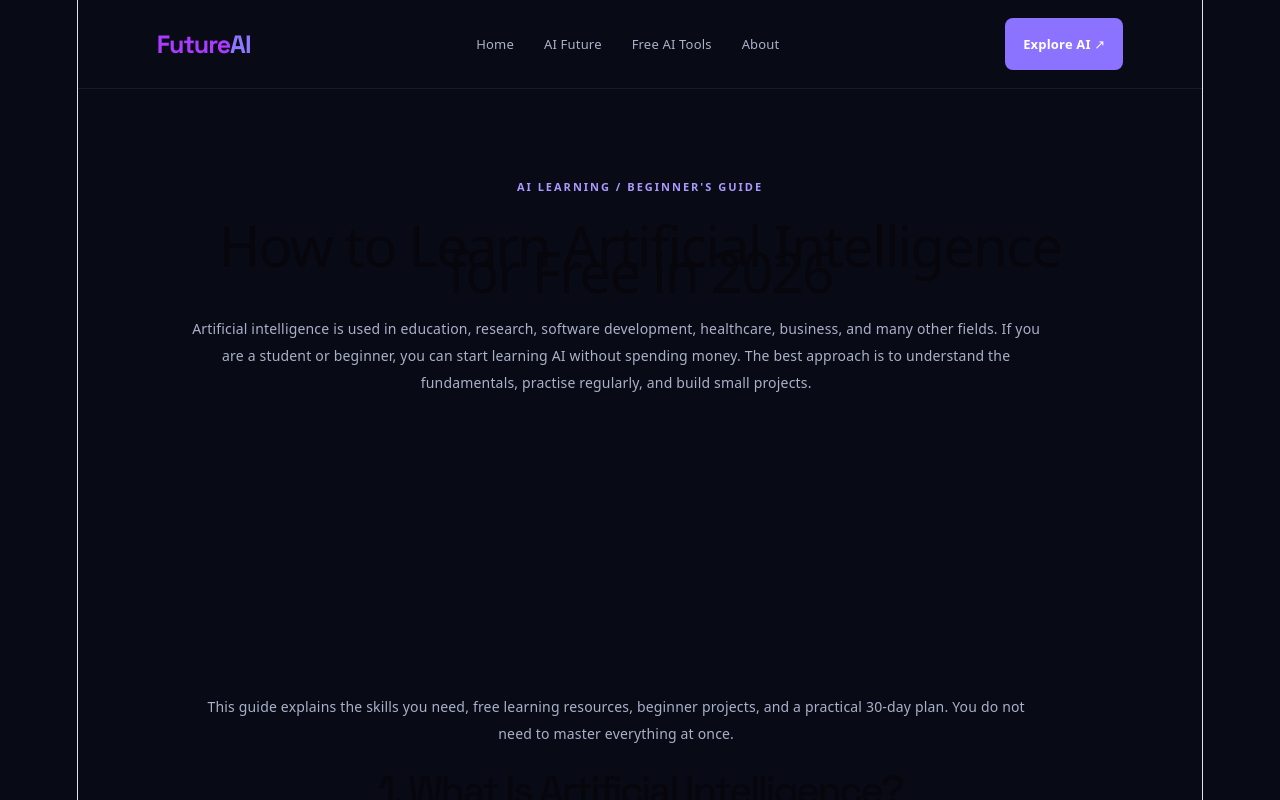
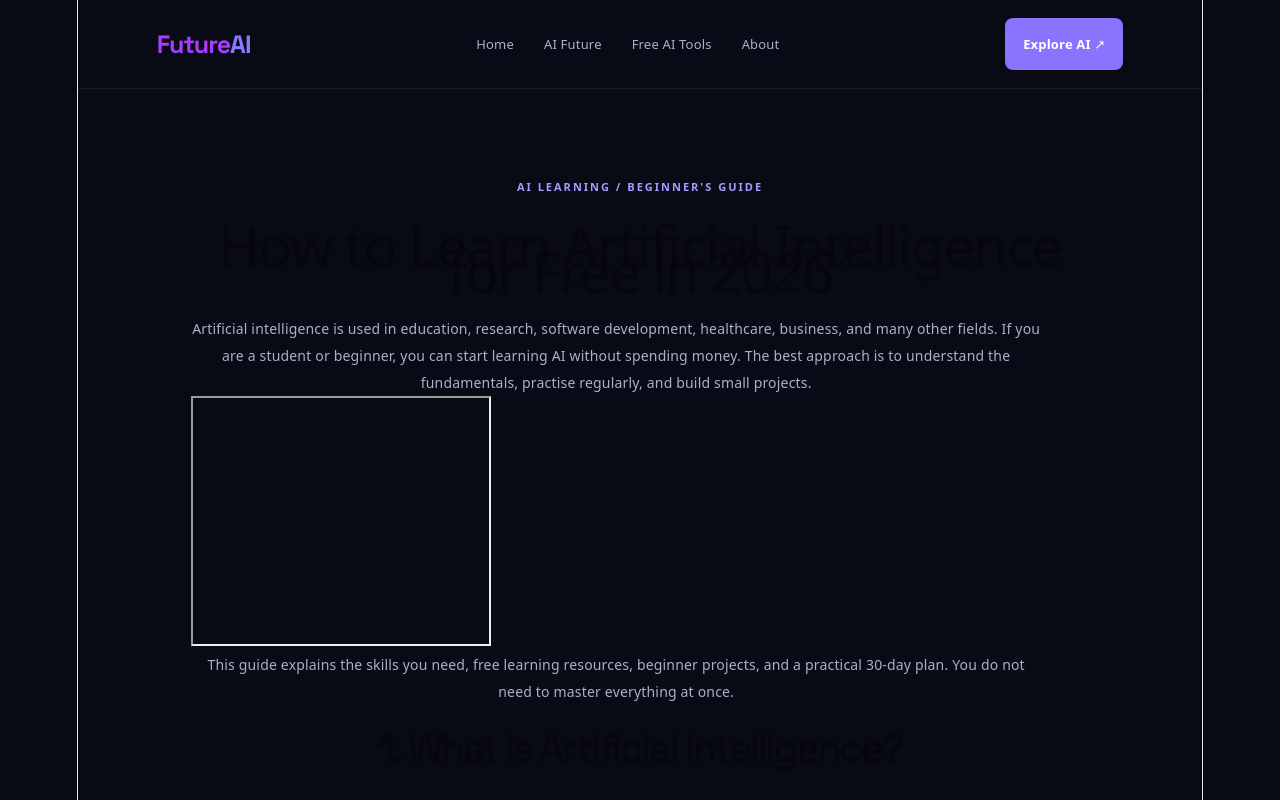
Before and after one commit to GOPISETTYBALAKRISHNA/future-ai, a React (Vite) app: page /learn-ai-for-free in a window 1280 px wide. Shown: the top 800 px of the page. Built offline with nearby package versions, Linux system fonts and the light colour scheme.

Commit message:
Integrate Adsterra ads

```diff
--- a/src/AdsterraAd.jsx
+++ b/src/AdsterraAd.jsx
@@ -1,66 +1,5 @@
-import { useEffect, useRef } from "react";
+import AdsterraMultiAd from "./AdsterraMultiAd.jsx";
 
-const AD_KEY = "e35f37e418a7eb6e5b9362ace3dbae69";
-let adInstanceCount = 0;
-
-export default function AdsterraAd() {
-  const adRef = useRef(null);
-  const instanceId = useRef(null);
-
-  if (instanceId.current === null) {
-    adInstanceCount += 1;
-    instanceId.current = adInstanceCount;
-  }
-
-  useEffect(() => {
-    const container = adRef.current;
-    if (!container) return;
-
-    container.replaceChildren();
-
-    const wrapper = document.createElement("div");
-    wrapper.id = `adsterra-slot-${instanceId.current}`;
-    wrapper.style.width = "300px";
-    wrapper.style.height = "250px";
-
-    container.appendChild(wrapper);
-
-    const configScript = document.createElement("script");
-    configScript.textContent = `
-      window.atOptions = {
-        key: "${AD_KEY}",
-        format: "iframe",
-        height: 250,
-        width: 300,
-        params: {}
-      };
-    `;
-
-    const adScript = document.createElement("script");
-    adScript.src = `https://bauval.org/22/${AD_KEY}`;
-    adScript.async = true;
-
-    wrapper.append(configScript, adScript);
-
-    return () => {
-      container.replaceChildren();
-    };
-  }, []);
-
-  return (
-    <div
-      ref={adRef}
-      style={{
-        width: "100%",
-        maxWidth: "300px",
-        minHeight: "250px",
-        margin: "24px auto",
-        display: "flex",
-        justifyContent: "center",
-        alignItems: "center",
-        overflow: "hidden",
-      }}
-      aria-label="Advertisement"
-    />
-  );
+export default function AdsterraAd({ type = "banner300" }) {
+  return <AdsterraMultiAd type={type} />;
 }
--- /dev/null
+++ b/src/AdsterraMultiAd.jsx
@@ -0,0 +1,154 @@
+import { useMemo } from "react";
+
+const AD_CODES = {
+  native: {
+    width: "100%",
+    height: 250,
+    maxWidth: 728,
+    isNative: true,
+    html: `<div id="container-d4df6db4d45b7bc7ad2ec785f8bd2ac9"></div><script async="async" data-cfasync="false" src="https://bauval.org/21/d4df6db4d45b7bc7ad2ec785f8bd2ac9"><\/script>`,
+  },
+  banner320: {
+    width: 320,
+    height: 50,
+    maxWidth: 320,
+    key: "fcb7dc2b6936a414d390a17375dc8e94",
+    src: "https://bauval.org/22/fcb7dc2b6936a414d390a17375dc8e94",
+  },
+  banner300: {
+    width: 300,
+    height: 250,
+    maxWidth: 300,
+    key: "e35f37e418a7eb6e5b9362ace3dbae69",
+    src: "https://bauval.org/22/e35f37e418a7eb6e5b9362ace3dbae69",
+  },
+  banner728: {
+    width: 728,
+    height: 90,
+    maxWidth: 728,
+    key: "6d8b6bf67a925fc05304817e640e5432",
+    src: "https://bauval.org/22/6d8b6bf67a925fc05304817e640e5432",
+    isLeaderboard: true,
+  },
+};
+
+export default function AdsterraMultiAd({ type }) {
+  const ad = AD_CODES[type];
+
+  const srcDoc = useMemo(() => {
+    if (!ad) return "";
+
+    if (ad.isNative) {
+      return `<!doctype html>
+<html>
+<head>
+  <meta charset="utf-8">
+  <meta name="viewport" content="width=device-width, initial-scale=1">
+  <style>
+    * { box-sizing: border-box; }
+    html, body {
+      margin: 0;
+      padding: 0;
+      width: 100%;
+      min-height: 250px;
+      background: transparent;
+      overflow: hidden;
+      display: flex;
+      justify-content: center;
+      align-items: center;
+    }
+    #container-d4df6db4d45b7bc7ad2ec785f8bd2ac9 {
+      width: 100%;
+      margin: 0 auto;
+      text-align: center;
+    }
+  </style>
+</head>
+<body>
+  ${ad.html}
+</body>
+</html>`;
+    }
+
+    return `<!doctype html>
+<html>
+<head>
+  <meta charset="utf-8">
+  <meta name="viewport" content="width=device-width, initial-scale=1">
+  <style>
+    * { box-sizing: border-box; }
+    html, body {
+      margin: 0;
+      padding: 0;
+      width: 100%;
+      height: 100%;
+      background: transparent;
+      overflow: hidden;
+      display: flex;
+      justify-content: center;
+      align-items: center;
+    }
+  </style>
+</head>
+<body>
+  <script type="text/javascript">
+    atOptions = {
+      'key' : '${ad.key}',
+      'format' : 'iframe',
+      'height' : ${ad.height},
+      'width' : ${ad.width},
+      'params' : {}
+    };
+  <\/script>
+  <script type="text/javascript" src="${ad.src}"><\/script>
+</body>
+</html>`;
+  }, [ad]);
+
+  if (!ad) {
+    return null;
+  }
+
+  if (ad.isLeaderboard) {
+    return (
+      <div className="ad-leaderboard-wrapper" aria-label="Advertisement">
+        <div className="ad-leaderboard-scaler">
+          <iframe
+            title={`Advertisement - ${type}`}
+            srcDoc={srcDoc}
+            width={ad.width}
+            height={ad.height}
+            loading="lazy"
+            scrolling="no"
+            className="ad-slot-frame"
+            style={{ width: `${ad.width}px`, height: `${ad.height}px` }}
+          />
+        </div>
+      </div>
+    );
+  }
+
+  return (
+    <div
+      className="ad-slot-container"
+      style={{
+        maxWidth: typeof ad.maxWidth === "number" ? `${ad.maxWidth}px` : ad.maxWidth,
+      }}
+      aria-label="Advertisement"
+    >
+      <iframe
+        title={`Advertisement - ${type}`}
+        srcDoc={srcDoc}
+        width={ad.width}
+        height={ad.height}
+        loading="lazy"
+        scrolling="no"
+        className="ad-slot-frame"
+        style={{
+          width: typeof ad.width === "number" ? `${ad.width}px` : ad.width,
+          height: `${ad.height}px`,
+        }}
+      />
+    </div>
+  );
+}
--- a/src/App.jsx
+++ b/src/App.jsx
@@ -5,11 +5,10 @@ import FutureArticle from "./FutureArticles.jsx";
 import FreeAITools from "./FreeAITools.jsx";
 import FreeAILearning from "./FreeAILearning.jsx";
 import AIJobs from "./AIJobs.jsx";
-import AdsterraAd from "./AdsterraAd";
 import PrivacyPolicy from "./PrivacyPolicy.jsx";
 import Contact from "./Contact.jsx";
 import About from "./About.jsx";
-
+import AdsterraMultiAd from "./AdsterraMultiAd.jsx";
 function HomePage() {
   return (
     <div className="website">
@@ -43,7 +42,6 @@ function HomePage() {
               Discover the <br />
               <span>Future of AI.</span>
             </h1>
-            <AdsterraAd />
 
             <p>
               Explore how artificial intelligence may transform our world,
@@ -64,7 +62,8 @@ function HomePage() {
               <span>✦</span> Real information. Research-led insights.
             </div>
           </div>
-          <AdsterraAd />
+          <AdsterraMultiAd type="native" />
+
 
           <div className="hero-art">
             <div className="orbit orbit-one"></div>
@@ -93,7 +92,7 @@ function HomePage() {
             </div>
           </div>
         </section>
-        <AdsterraAd />
+        <AdsterraMultiAd type="banner320" />
 
         {/* AI TOPICS SECTION */}
         <section className="intro section" id="future">
@@ -165,7 +164,8 @@ function HomePage() {
             Discover artificial intelligence, explore useful AI tools,
             and learn how emerging technologies may affect our lives.
           </p>
-          <AdsterraAd />
+
+<AdsterraMultiAd type="banner300" />
 
           {/* ARTICLE 1 */}
           <article className="topic-card">
@@ -205,7 +205,7 @@ function HomePage() {
               Read the AI Future Article ↗
             </Link>
           </article>
-          <AdsterraAd />
+          <AdsterraMultiAd type="banner728" />
 
           {/* ARTICLE 2 */}
           <article className="topic-card">
@@ -246,7 +246,6 @@ function HomePage() {
     Learn AI for Free ↗
   </Link>
 </article>
-<AdsterraAd />
 
 {/* ARTICLE 4 */}
 <article className="topic-card">
@@ -290,7 +289,7 @@ function HomePage() {
             <span>Continuous learning</span>
           </div>
         </section>
-        <AdsterraAd />
+
 
         {/* ABOUT SECTION */}
         <section className="about-section section" id="about">
--- a/src/FreeAILearning.jsx
+++ b/src/FreeAILearning.jsx
@@ -116,6 +116,7 @@ function FreeAILearning() {
           software, and work with online learning platforms.
           These basics make technical learning easier.
         </p>
+        <AdsterraAd />
 
         <h3>Python programming</h3>
 
@@ -177,6 +178,7 @@ function FreeAILearning() {
           in an accessible way. It is a useful starting point for
           people who want to understand AI before focusing on coding.
         </p>
+        <AdsterraAd />
 
         <p>
           <a
@@ -235,6 +237,8 @@ function FreeAILearning() {
           <li>Write down the difference between AI and machine learning.</li>
           <li>Spend time on a beginner-friendly AI course.</li>
         </ul>
+        <AdsterraAd />
+
 
         <h3>Days 8–14: Start Python</h3>
 
@@ -313,6 +317,7 @@ function FreeAILearning() {
           You do not need to buy a certificate to begin practising
           AI concepts.
         </p>
+        <AdsterraAd />
 
         <h2>7. Common Mistakes Beginners Should Avoid</h2>
 
@@ -440,6 +445,7 @@ function FreeAILearning() {
             </a>
           </li>
         </ul>
+        <AdsterraAd />
 
         <div className="article-links">
           <Link
--- a/src/FutureArticles.jsx
+++ b/src/FutureArticles.jsx
@@ -1,5 +1,6 @@
 import { useEffect } from "react";
 import AdsterraAd from "./AdsterraAd.jsx";
+import AdsterraMultiAd from "./AdsterraMultiAd.jsx";
 
 function FutureArticle() {
   useEffect(() => {
@@ -50,6 +51,9 @@ function FutureArticle() {
           This guide distinguishes current applications from
           future possibilities. Predictions are not guarantees.
         </p>
+        <AdsterraMultiAd type="native" />
+
+
 
         <h2>1. What Is Artificial Intelligence?</h2>
         <p>
@@ -68,6 +72,7 @@ function FutureArticle() {
           predictions, or generate text and images. AI output can
           be incorrect, so important results should be checked.
         </p>
+        <AdsterraMultiAd type="banner320" />
 
         <h2>3. AI in Everyday Life</h2>
         <p>
@@ -121,7 +126,7 @@ function FutureArticle() {
           Responsible development requires testing, transparency,
           appropriate safeguards, and human accountability.
         </p>
-        <AdsterraAd />
+        <AdsterraMultiAd type="banner300" />
 
         <h2>9. Will AI Become Smarter Than Humans?</h2>
         <p>
@@ -161,7 +166,7 @@ function FutureArticle() {
           understand AI limitations, and explore tools relevant to
           your education or profession.
         </p>
-        <AdsterraAd />
+        <AdsterraMultiAd type="banner728" />
 
         <h2>Conclusion</h2>
         <p>
```
